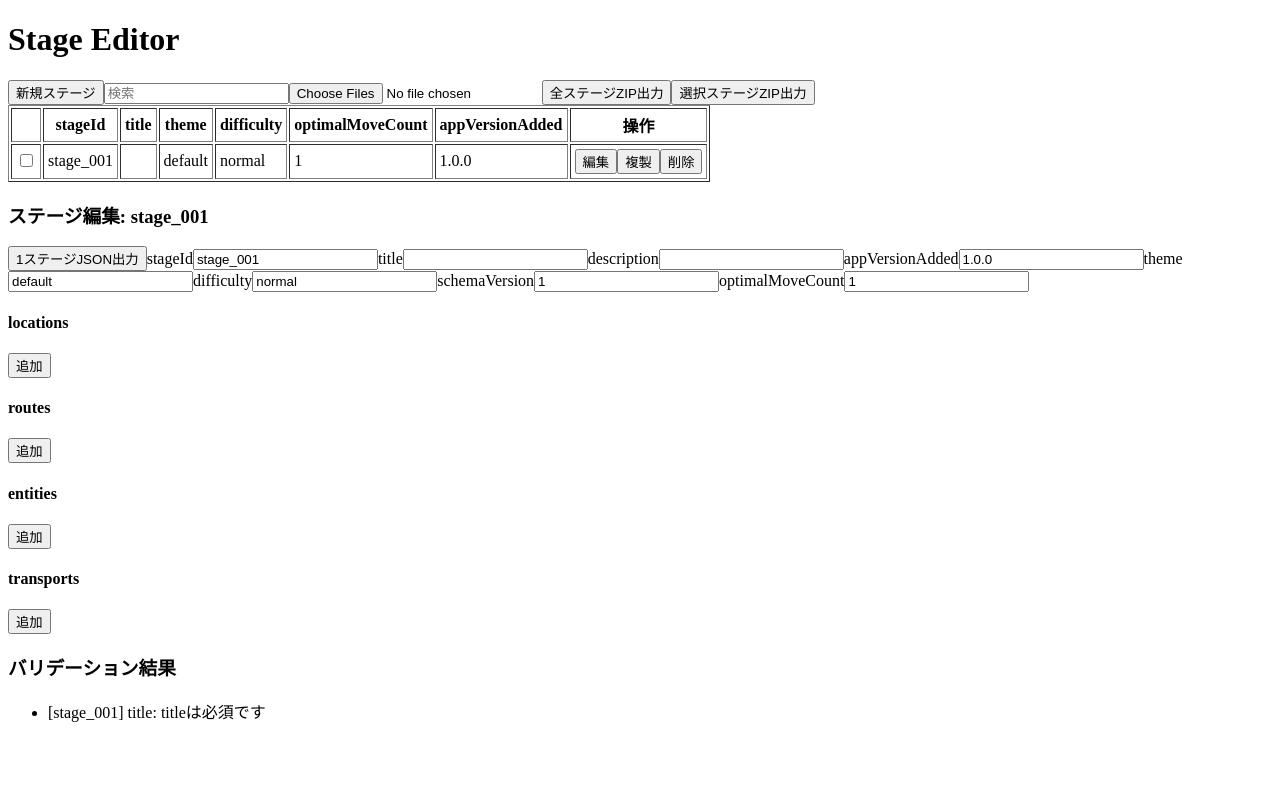
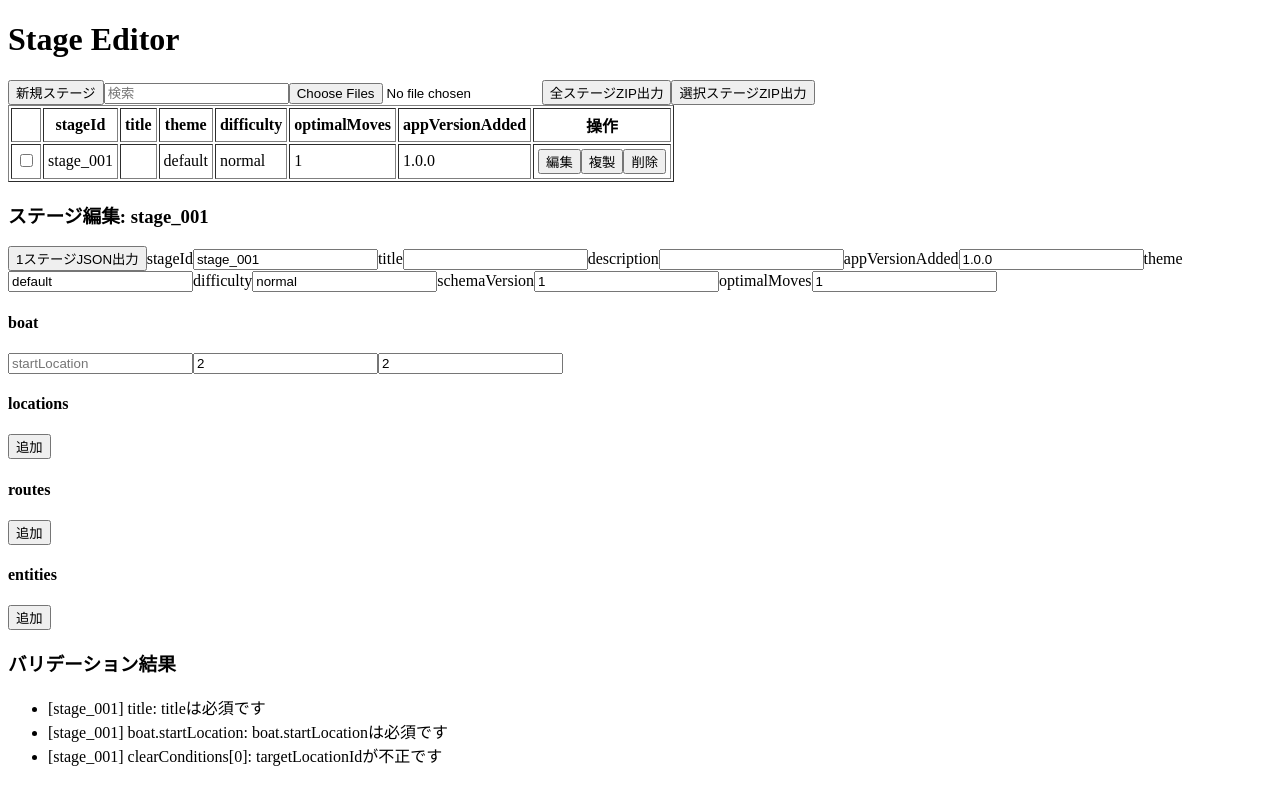
Before and after one commit to u-tahara/TiraWantToCross, a React (Vite) app in the folder tools/stage-editor/: page / in a window 1280 px wide. Both pictures are taken after a click on the button "新規ステージ". Built offline with nearby package versions, Linux system fonts and the light colour scheme.

Commit message:
fix(stage-editor): align exported schema with Unity runtime

```diff
--- a/tools/stage-editor/src/components/StageEditor.tsx
+++ b/tools/stage-editor/src/components/StageEditor.tsx
@@ -13,18 +13,23 @@ export const StageEditor = ({ stage, onChange }: Props) => {
       <label key={k}>{k}<input className={`js-${k}`} value={stage[k]} onChange={(e)=>update(k,e.target.value as never)} /></label>
     ))}
     <label>schemaVersion<input className="js-schema-version" type="number" value={stage.schemaVersion} onChange={(e)=>update('schemaVersion', Number(e.target.value))} /></label>
-    <label>optimalMoveCount<input className="js-optimal" type="number" value={stage.optimalMoveCount} onChange={(e)=>update('optimalMoveCount', Number(e.target.value))} /></label>
+    <label>optimalMoves<input className="js-optimal" type="number" value={stage.optimalMoves} onChange={(e)=>update('optimalMoves', Number(e.target.value))} /></label>
+
+    <h4>boat</h4>
+    <input value={stage.boat.startLocation} onChange={e=>update('boat',{...stage.boat,startLocation:e.target.value})} placeholder="startLocation"/>
+    <input type="number" value={stage.boat.capacity} onChange={e=>update('boat',{...stage.boat,capacity:Number(e.target.value)})} placeholder="capacity"/>
+    <input type="number" value={stage.boat.maxPassengers} onChange={e=>update('boat',{...stage.boat,maxPassengers:Number(e.target.value)})} placeholder="maxPassengers"/>
+
     <h4>locations</h4>
-    <button className="js-add-location" onClick={()=>update('locations',[...stage.locations,{locationId:'',name:'',type:''}])}>追加</button>
+    <button className="js-add-location" onClick={()=>update('locations',[...stage.locations,{locationId:'',displayName:''}])}>追加</button>
     {stage.locations.map((l,i)=><div key={i}><input value={l.locationId} onChange={e=>{const n=[...stage.locations];n[i]={...l,locationId:e.target.value};update('locations',n);}} placeholder="locationId"/>
-    <input value={l.name} onChange={e=>{const n=[...stage.locations];n[i]={...l,name:e.target.value};update('locations',n);}} placeholder="name"/>
-    <input value={l.type} onChange={e=>{const n=[...stage.locations];n[i]={...l,type:e.target.value};update('locations',n);}} placeholder="type"/>
+    <input value={l.displayName} onChange={e=>{const n=[...stage.locations];n[i]={...l,displayName:e.target.value};update('locations',n);}} placeholder="displayName"/>
     <button onClick={()=>update('locations',stage.locations.filter((_,x)=>x!==i))}>削除</button></div>)}
-    <h4>routes</h4><button className="js-add-route" onClick={()=>update('routes',[...stage.routes,{routeId:'',from:'',to:'',transportId:''}])}>追加</button>
-    {stage.routes.map((r,i)=><div key={i}><input value={r.routeId} onChange={e=>{const n=[...stage.routes];n[i]={...r,routeId:e.target.value};update('routes',n);}} placeholder="routeId"/><input value={r.from} onChange={e=>{const n=[...stage.routes];n[i]={...r,from:e.target.value};update('routes',n);}} placeholder="from"/><input value={r.to} onChange={e=>{const n=[...stage.routes];n[i]={...r,to:e.target.value};update('routes',n);}} placeholder="to"/><input value={r.transportId} onChange={e=>{const n=[...stage.routes];n[i]={...r,transportId:e.target.value};update('routes',n);}} placeholder="transportId"/><button onClick={()=>update('routes',stage.routes.filter((_,x)=>x!==i))}>削除</button></div>)}
-    <h4>entities</h4><button className="js-add-entity" onClick={()=>update('entities',[...stage.entities,{entityId:'',name:'',type:'',startLocation:'',goalLocation:'',canOperateBoat:false}])}>追加</button>
-    {stage.entities.map((r,i)=><div key={i}><input value={r.entityId} onChange={e=>{const n=[...stage.entities];n[i]={...r,entityId:e.target.value};update('entities',n);}} placeholder="entityId"/><input value={r.name} onChange={e=>{const n=[...stage.entities];n[i]={...r,name:e.target.value};update('entities',n);}} placeholder="name"/><input value={r.type} onChange={e=>{const n=[...stage.entities];n[i]={...r,type:e.target.value};update('entities',n);}} placeholder="type"/><input value={r.startLocation} onChange={e=>{const n=[...stage.entities];n[i]={...r,startLocation:e.target.value};update('entities',n);}} placeholder="startLocation"/><input value={r.goalLocation} onChange={e=>{const n=[...stage.entities];n[i]={...r,goalLocation:e.target.value};update('entities',n);}} placeholder="goalLocation"/><label>操船<input type="checkbox" checked={r.canOperateBoat} onChange={e=>{const n=[...stage.entities];n[i]={...r,canOperateBoat:e.target.checked};update('entities',n);}}/></label><button onClick={()=>update('entities',stage.entities.filter((_,x)=>x!==i))}>削除</button></div>)}
-    <h4>transports</h4><button className="js-add-transport" onClick={()=>update('transports',[...stage.transports,{transportId:'',name:'',capacity:1,startLocation:''}])}>追加</button>
-    {stage.transports.map((r,i)=><div key={i}><input value={r.transportId} onChange={e=>{const n=[...stage.transports];n[i]={...r,transportId:e.target.value};update('transports',n);}} placeholder="transportId"/><input value={r.name} onChange={e=>{const n=[...stage.transports];n[i]={...r,name:e.target.value};update('transports',n);}} placeholder="name"/><input type="number" value={r.capacity} onChange={e=>{const n=[...stage.transports];n[i]={...r,capacity:Number(e.target.value)};update('transports',n);}} placeholder="capacity"/><input value={r.startLocation} onChange={e=>{const n=[...stage.transports];n[i]={...r,startLocation:e.target.value};update('transports',n);}} placeholder="startLocation"/><button onClick={()=>update('transports',stage.transports.filter((_,x)=>x!==i))}>削除</button></div>)}
+
+    <h4>routes</h4><button className="js-add-route" onClick={()=>update('routes',[...stage.routes,{routeId:'',from:'',to:'',bidirectional:true}])}>追加</button>
+    {stage.routes.map((r,i)=><div key={i}><input value={r.routeId} onChange={e=>{const n=[...stage.routes];n[i]={...r,routeId:e.target.value};update('routes',n);}} placeholder="routeId"/><input value={r.from} onChange={e=>{const n=[...stage.routes];n[i]={...r,from:e.target.value};update('routes',n);}} placeholder="from"/><input value={r.to} onChange={e=>{const n=[...stage.routes];n[i]={...r,to:e.target.value};update('routes',n);}} placeholder="to"/><label>双方向<input type="checkbox" checked={r.bidirectional} onChange={e=>{const n=[...stage.routes];n[i]={...r,bidirectional:e.target.checked};update('routes',n);}} /></label><button onClick={()=>update('routes',stage.routes.filter((_,x)=>x!==i))}>削除</button></div>)}
+
+    <h4>entities</h4><button className="js-add-entity" onClick={()=>update('entities',[...stage.entities,{entityId:'',displayName:'',startLocation:'',canOperateBoat:false,spriteId:''}])}>追加</button>
+    {stage.entities.map((r,i)=><div key={i}><input value={r.entityId} onChange={e=>{const n=[...stage.entities];n[i]={...r,entityId:e.target.value};update('entities',n);}} placeholder="entityId"/><input value={r.displayName} onChange={e=>{const n=[...stage.entities];n[i]={...r,displayName:e.target.value};update('entities',n);}} placeholder="displayName"/><input value={r.startLocation} onChange={e=>{const n=[...stage.entities];n[i]={...r,startLocation:e.target.value};update('entities',n);}} placeholder="startLocation"/><input value={r.spriteId} onChange={e=>{const n=[...stage.entities];n[i]={...r,spriteId:e.target.value};update('entities',n);}} placeholder="spriteId"/><label>操船<input type="checkbox" checked={r.canOperateBoat} onChange={e=>{const n=[...stage.entities];n[i]={...r,canOperateBoat:e.target.checked};update('entities',n);}}/></label><button onClick={()=>update('entities',stage.entities.filter((_,x)=>x!==i))}>削除</button></div>)}
   </section>;
 };
--- a/tools/stage-editor/src/components/StageList.tsx
+++ b/tools/stage-editor/src/components/StageList.tsx
@@ -13,12 +13,12 @@ export const StageList = ({ stages, selected, setSelected, onEdit, onDuplicate,
   const toggle = (id: string) => setSelected(selected.includes(id) ? selected.filter((v) => v !== id) : [...selected, id]);
   return (
     <table className="js-stage-table" border={1} cellPadding={4}>
-      <thead><tr><th></th><th>stageId</th><th>title</th><th>theme</th><th>difficulty</th><th>optimalMoveCount</th><th>appVersionAdded</th><th>操作</th></tr></thead>
+      <thead><tr><th></th><th>stageId</th><th>title</th><th>theme</th><th>difficulty</th><th>optimalMoves</th><th>appVersionAdded</th><th>操作</th></tr></thead>
       <tbody>
         {stages.map((s) => (
           <tr key={s.stageId}>
             <td><input className="js-select-stage" type="checkbox" checked={selected.includes(s.stageId)} onChange={() => toggle(s.stageId)} /></td>
-            <td>{s.stageId}</td><td>{s.title}</td><td>{s.theme}</td><td>{s.difficulty}</td><td>{s.optimalMoveCount}</td><td>{s.appVersionAdded}</td>
+            <td>{s.stageId}</td><td>{s.title}</td><td>{s.theme}</td><td>{s.difficulty}</td><td>{s.optimalMoves}</td><td>{s.appVersionAdded}</td>
             <td>
               <button className="js-edit-stage" onClick={() => onEdit(s.stageId)}>編集</button>
               <button className="js-dup-stage" onClick={() => onDuplicate(s.stageId)}>複製</button>
--- a/tools/stage-editor/src/types/stage.ts
+++ b/tools/stage-editor/src/types/stage.ts
@@ -1,24 +1,35 @@
-export type Location = { locationId: string; name: string; type: string };
-export type Route = { routeId: string; from: string; to: string; transportId: string };
-export type Entity = {
-  entityId: string;
-  name: string;
-  type: string;
-  startLocation: string;
-  goalLocation: string;
-  canOperateBoat: boolean;
-};
-export type Transport = {
-  transportId: string;
-  name: string;
+export type BoatData = {
   capacity: number;
+  maxPassengers: number;
   startLocation: string;
 };
 
-export type StageRule = {
-  forbiddenPairs: string[][];
-  operableEntityIds: string[];
-  customGoals: Array<{ entityId: string; goalLocation: string }>;
+export type Location = { locationId: string; displayName: string };
+export type Route = { routeId: string; from: string; to: string; bidirectional: boolean };
+export type Entity = {
+  entityId: string;
+  displayName: string;
+  startLocation: string;
+  canOperateBoat: boolean;
+  spriteId: string;
+};
+
+export type ClearCondition = {
+  conditionType: string;
+  targetLocationId: string;
+};
+
+export type FailCondition = {
+  conditionType: string;
+  locationId: string;
+  entityIds: string[];
+  guardianEntityIds: string[];
+};
+
+export type StageUiText = {
+  objective: string;
+  tip: string;
+  stageSelectDescription: string;
 };
 
 export type StageData = {
@@ -29,13 +40,16 @@ export type StageData = {
   appVersionAdded: string;
   theme: string;
   difficulty: string;
-  optimalMoveCount: number;
+  optimalMoves: number;
+  capacity: number;
+  maxPassengers: number;
+  boat: BoatData;
   locations: Location[];
   routes: Route[];
   entities: Entity[];
-  transports: Transport[];
-  rules: StageRule;
-  goal: { allAtLocation: string; perEntityGoals: Array<{ entityId: string; goalLocation: string }> };
+  uiText: StageUiText;
+  clearConditions: ClearCondition[];
+  failConditions: FailCondition[];
 };
 
 export type ValidationIssue = { stageId: string; path: string; message: string };
@@ -48,11 +62,14 @@ export const createEmptyStage = (stageId: string): StageData => ({
   appVersionAdded: '1.0.0',
   theme: 'default',
   difficulty: 'normal',
-  optimalMoveCount: 1,
+  optimalMoves: 1,
+  capacity: 2,
+  maxPassengers: 2,
+  boat: { capacity: 2, maxPassengers: 2, startLocation: '' },
   locations: [],
   routes: [],
   entities: [],
-  transports: [],
-  rules: { forbiddenPairs: [], operableEntityIds: [], customGoals: [] },
-  goal: { allAtLocation: '', perEntityGoals: [] }
+  uiText: { objective: '', tip: '', stageSelectDescription: '' },
+  clearConditions: [{ conditionType: 'all_entities_at_location', targetLocationId: '' }],
+  failConditions: []
 });
--- a/tools/stage-editor/src/utils/exportZip.ts
+++ b/tools/stage-editor/src/utils/exportZip.ts
@@ -3,7 +3,7 @@ import { StageData } from '../types/stage';
 
 export const downloadUnityZip = async (stages: StageData[], appVersion: string): Promise<void> => {
   const zip = new JSZip();
-  const folder = zip.folder('Assets/Data/Stages');
+  const folder = zip.folder('Assets/Resources/Data/Stages');
   if (!folder) throw new Error('ZIP作成失敗');
 
   stages.forEach((s) => folder.file(`${s.stageId}.json`, JSON.stringify(s, null, 2)));
@@ -17,7 +17,7 @@ export const downloadUnityZip = async (stages: StageData[], appVersion: string):
       fileName: `${s.stageId}.json`,
       theme: s.theme,
       difficulty: s.difficulty,
-      optimalMoveCount: s.optimalMoveCount,
+      optimalMoves: s.optimalMoves,
       appVersionAdded: s.appVersionAdded
     }))
   }, null, 2));
```
Also changed, not shown: tools/stage-editor/src/utils/validation.ts (+8 -10 lines).
